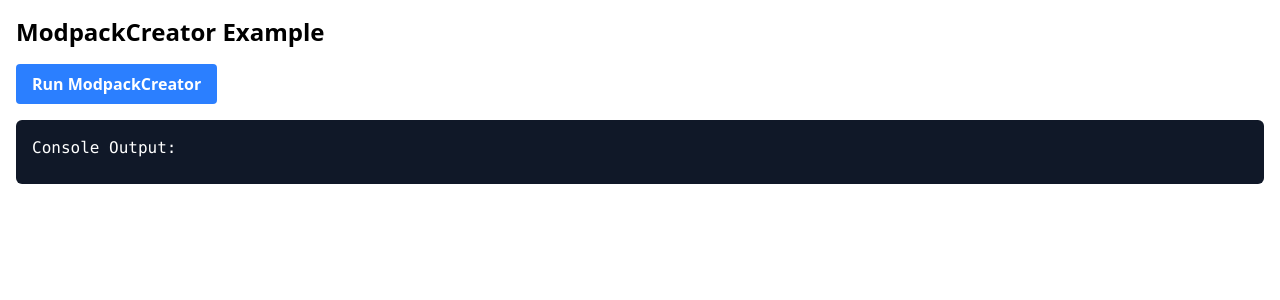
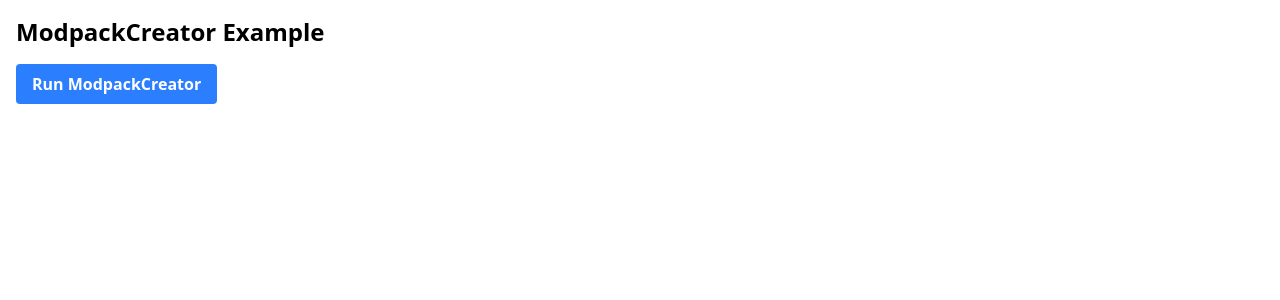
Before and after one commit to iTrooz/ModpackResolver, a SvelteKit app: page / in a window 1280 px wide. Shown: the top 300 px of the page. Built offline with nearby package versions, Linux system fonts and the light colour scheme.

Commit message:
do not use console output, show everything on the webpage

```diff
--- a/src/routes/+page.svelte
+++ b/src/routes/+page.svelte
@@ -7,12 +7,15 @@
     mods: Array<{ name: string; release: any }>;
   } | null = null;
 
-  let consoleOutput: string[] = [];
+  let isLoading = false;
+  let error: string | null = null;
 
   async function runModpackCreator() {
     try {
-      // Clear previous console output
-      consoleOutput = [];
+      // Reset state
+      results = null;
+      error = null;
+      isLoading = true;
 
       // Create logic instance
       let mc = new ModpackCreator();
@@ -27,15 +30,11 @@
       let solutions = await mc.work(1);
       results = solutions[0];
 
-      // Log the best compatible configuration
-      consoleOutput.push(`Best Minecraft configuration: ${results.mcConfig.mcVersion} with ${results.mcConfig.loader}`);
-      // Log the compatible mods with their versions
-      for (let mod of results.mods) {
-        consoleOutput.push(`Mod ${mod.name} with version ${mod.release.modVersion}`);
-      }
-    } catch (error: any) {
-      consoleOutput.push(`Error: ${error.message || 'Unknown error'}`);
-      console.error(error);
+    } catch (err: any) {
+      error = err.message || 'Unknown error';
+      console.error(err);
+    } finally {
+      isLoading = false;
     }
   }
 </script>
@@ -45,19 +44,30 @@
 
   <div class="mb-4">
     <button
-      class="bg-blue-500 hover:bg-blue-700 text-white font-bold py-2 px-4 rounded"
+      class="bg-blue-500 hover:bg-blue-700 text-white font-bold py-2 px-4 rounded {isLoading ? 'opacity-50 cursor-not-allowed' : ''}"
       on:click={runModpackCreator}
+      disabled={isLoading}
     >
-      Run ModpackCreator
+      {#if isLoading}
+        Processing...
+      {:else}
+        Run ModpackCreator
+      {/if}
     </button>
   </div>
 
-  <div class="bg-gray-900 text-green-400 p-4 rounded-md font-mono">
-    <h2 class="text-white mb-2">Console Output:</h2>
-    {#each consoleOutput as line}
-      <div class="mb-1">{line}</div>
-    {/each}
-  </div>
+  {#if error}
+    <div class="bg-red-100 border border-red-400 text-red-700 px-4 py-3 rounded mb-4" role="alert">
+      <strong class="font-bold">Error:</strong>
+      <span class="block sm:inline">{error}</span>
+    </div>
+  {/if}
+
+  {#if isLoading}
+    <div class="flex justify-center items-center p-8">
+      <div class="animate-spin rounded-full h-12 w-12 border-b-2 border-blue-500"></div>
+    </div>
+  {/if}
 
   {#if results}
     <div class="mt-8">
```
